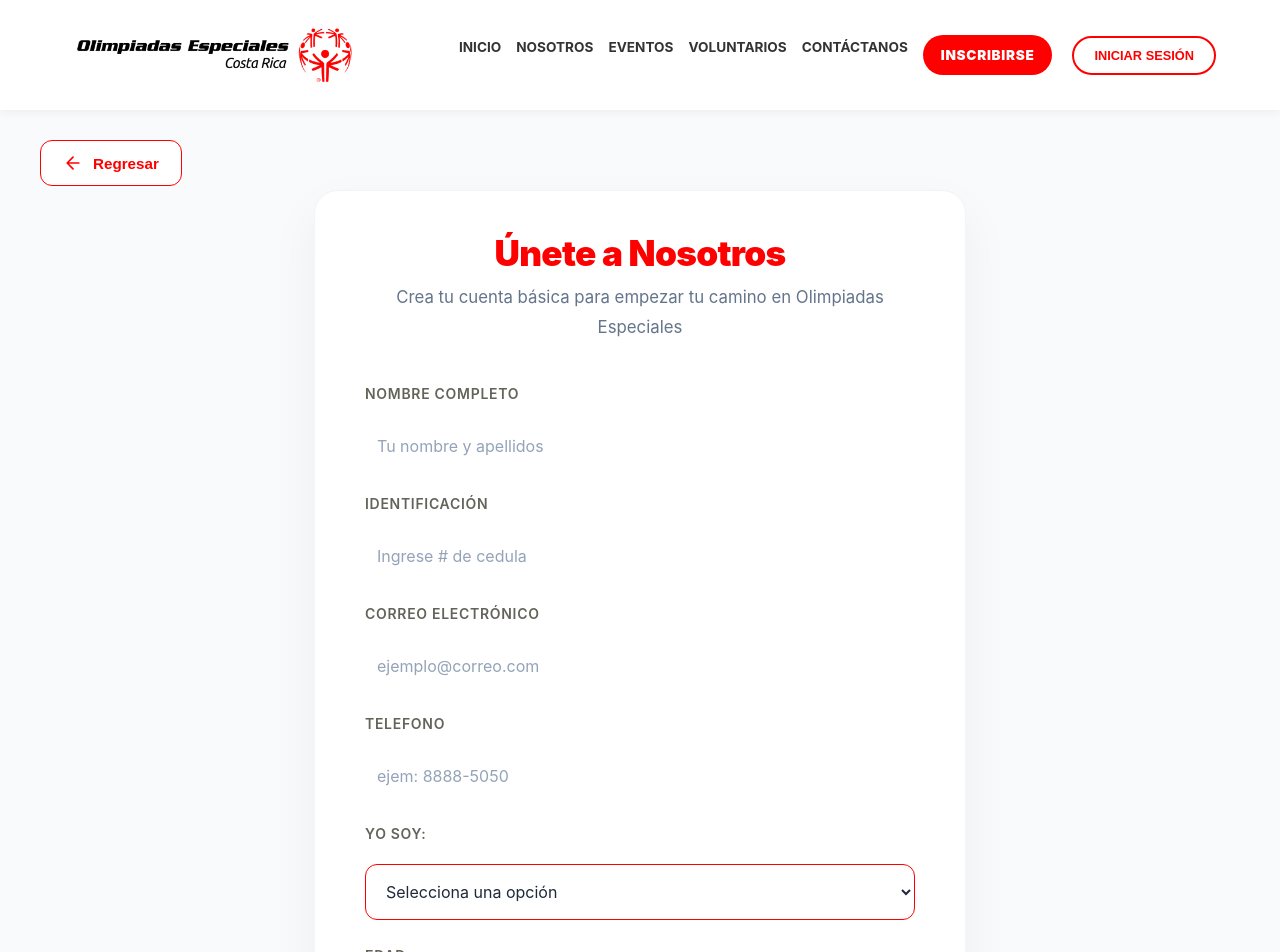
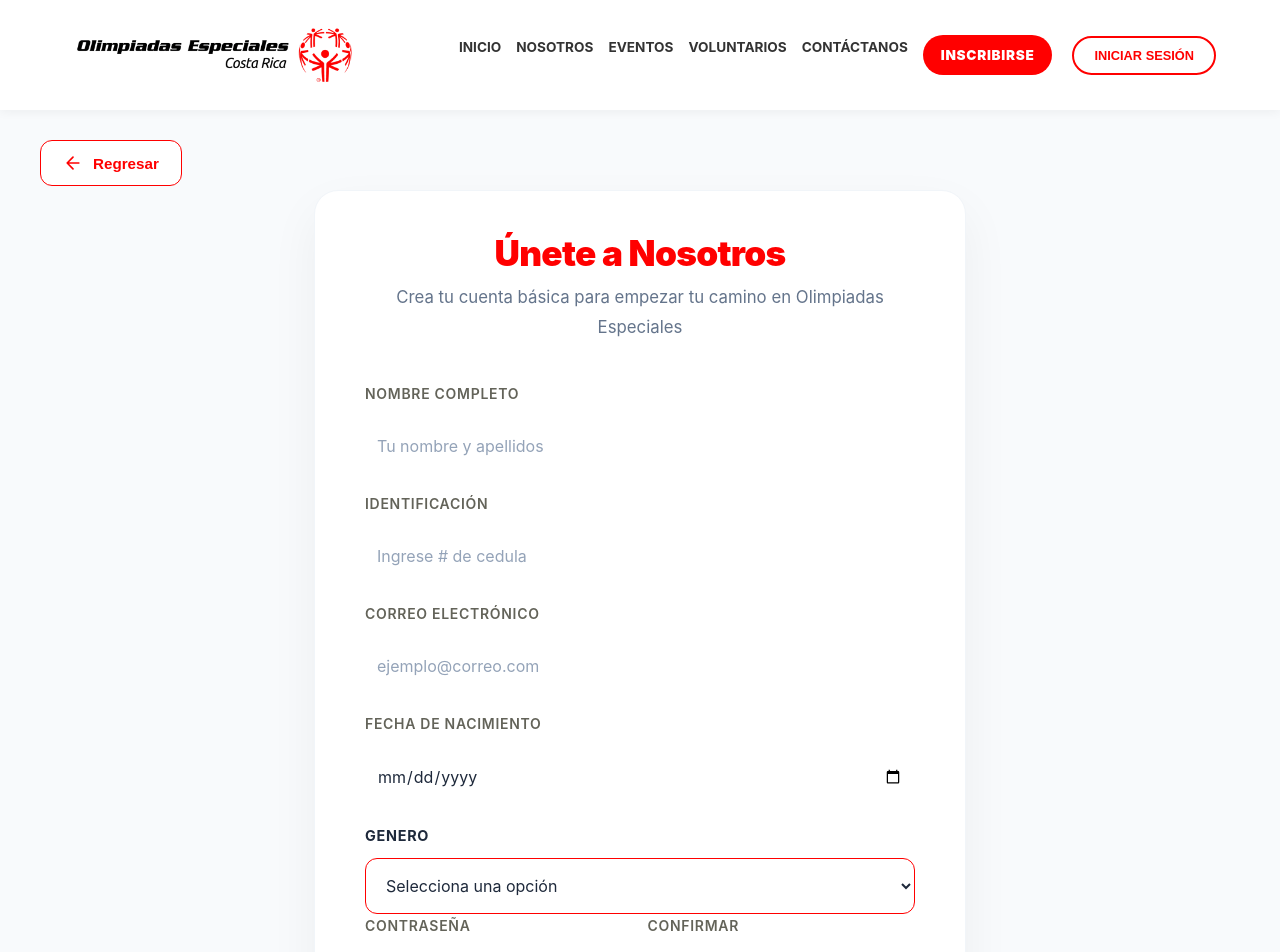
Before and after one commit to Carlosfwd86/OlimpiadasEspeciales_CostaRica, a React (Vite) app in the folder Olimpiadas_Especiales/: page /registro in a window 1280 px wide. Shown: the top 952 px of the page. Built offline with nearby package versions, Linux system fonts and the light colour scheme.

Commit message:
Cambios de peticion de datos en Registro, Visualizacion de nuevos datos en el Perfil

```diff
--- a/Olimpiadas_Especiales/db.json
+++ b/Olimpiadas_Especiales/db.json
@@ -243,7 +243,6 @@
   ],
   "consultas": [],
   "usuarios": [
-
     {
       "id": "6332",
       "nombre": "gerson",
@@ -305,6 +304,18 @@
       "edad": "20",
       "rol": "usuario",
       "fechaRegistro": "2026-03-27T11:44:01.262Z"
+    },
+    {
+      "id": "7ef4",
+      "nombre": "Braksley Camacho Garcia",
+      "cedula": "605100869",
+      "correoElectronico": "bcamachogfwd@gmail.com",
+      "telefono": "",
+      "password": "holaamigoscomoestan",
+      "fechaNacimiento": "2008-02-20",
+      "genero": "Masculino",
+      "fechaRegistro": "2026-03-27T19:26:12.146Z",
+      "rol": "usuario"
     }
   ],
   "disciplinas": [
--- a/Olimpiadas_Especiales/src/components/FormPerfil.jsx
+++ b/Olimpiadas_Especiales/src/components/FormPerfil.jsx
@@ -262,7 +262,7 @@
                                 <Field label="Nombre Completo" name="nombre" value={editData.nombre} editing={isEditing} onChange={handleChange} />
                                 <Field label="Número de Cédula" name="cedula" value={editData.cedula} editing={isEditing} onChange={handleChange} />
                                 <Field label="Fecha de Nacimiento" name="fechaNacimiento" type="date" value={editData.fechaNacimiento} editing={isEditing} onChange={handleChange} />
-                                <Field label="Sexo" name="sexo" value={editData.sexo} editing={isEditing} onChange={handleChange}
+                                <Field label="Sexo" name="genero" value={editData.genero} editing={isEditing} onChange={handleChange}
                                     options={[{value:'',label:'— Seleccionar —'},{value:'Masculino',label:'Masculino'},{value:'Femenino',label:'Femenino'},{value:'Prefiero no indicar',label:'Prefiero no indicar'}]} />
                             </div>
                             <Field label="Dirección Exacta" name="direccion" value={editData.direccion} editing={isEditing} onChange={handleChange} />
--- a/Olimpiadas_Especiales/src/components/Register.jsx
+++ b/Olimpiadas_Especiales/src/components/Register.jsx
@@ -12,9 +12,9 @@
     telefono: '',
     password: '',
     confirmPassword: '',
-    edad: '',
-    rolUsuario: '',
-    otroRol: ''
+    genero: '',
+    fechaNacimiento: ''
+
   });
   const [loading, setLoading] = useState(false);
   const navigate = useNavigate();
@@ -48,8 +48,8 @@
         correoElectronico: formData.correoElectronico.toLowerCase(),
         telefono: formData.telefono,
         password: formData.password,
-        edad: formData.edad,
-        rol: formData.rolUsuario === 'otro' ? formData.otroRol : formData.rolUsuario,
+        fechaNacimiento: formData.fechaNacimiento,
+        genero: formData.genero,
         fechaRegistro: new Date().toISOString()
       };
 
@@ -163,74 +163,39 @@
             />
           </div>
 
+
+
           <div className="form-group">
-            <label htmlFor="telefono">Telefono</label>
+            <label htmlFor="fechaNacimiento">Fecha de Nacimiento</label>
             <input
-              type="tel"
-              id="telefono"
-              name="telefono"
-              placeholder="ejem: 8888-5050"
-              value={formData.telefono}
+              type="date"
+              id="fechaNacimiento"
+              name="fechaNacimiento"
+              placeholder="Tu fecha de nacimiento"
+              value={formData.fechaNacimiento}
               onChange={handleChange}
               required
             />
           </div>
 
-          <div className="form-group">
-            <label htmlFor="rolUsuario">Yo soy:</label>
+
+          <div>
+            <label htmlFor="genero">Genero</label>
             <select
-              id="rolUsuario"
-              name="rolUsuario"
-              value={formData.rolUsuario}
+              id="genero"
+              name="genero"
+              value={formData.genero}
               onChange={handleChange}
               required
-              style={{
-                width: '100%',
-                padding: '16px',
-                borderRadius: '12px',
-                border: '1px solid #FF0000',
-                fontSize: '1rem',
-                backgroundColor: '#fff',
-                cursor: 'pointer',
-                fontFamily: 'inherit'
-              }}
             >
-              <option value="" disabled>Selecciona una opción</option>
-              <option value="atleta">Atleta</option>
-              <option value="entrenador">Entrenador</option>
-              <option value="tutor">Tutor / Familiar</option>
-              <option value="voluntario">Voluntario</option>
-              <option value="otro">Otro</option>
+              <option value="">Selecciona una opción</option>
+              <option value="NoDecir">Prefiero no decirlo</option>
+              <option value="Masculino">Masculino</option>
+              <option value="Femenino">Femenino</option>
             </select>
           </div>
 
-          {formData.rolUsuario === 'otro' && (
-            <div className="form-group" style={{ animation: 'fadeIn 0.3s ease' }}>
-              <label htmlFor="otroRol">Indique cómo quiere registrarse:</label>
-              <input
-                type="text"
-                id="otroRol"
-                name="otroRol"
-                placeholder="Ej: Patrocinador, Prensa, etc."
-                value={formData.otroRol}
-                onChange={handleChange}
-                required
-              />
-            </div>
-          )}
 
-          <div className="form-group">
-            <label htmlFor="edad">Edad</label>
-            <input
-              type="number"
-              id="edad"
-              name="edad"
-              placeholder="Tu edad"
-              value={formData.edad}
-              onChange={handleChange}
-              required
-            />
-          </div>
 
           <div style={{ display: 'grid', gridTemplateColumns: '1fr 1fr', gap: '15px' }}>
             <div className="form-group">
```
